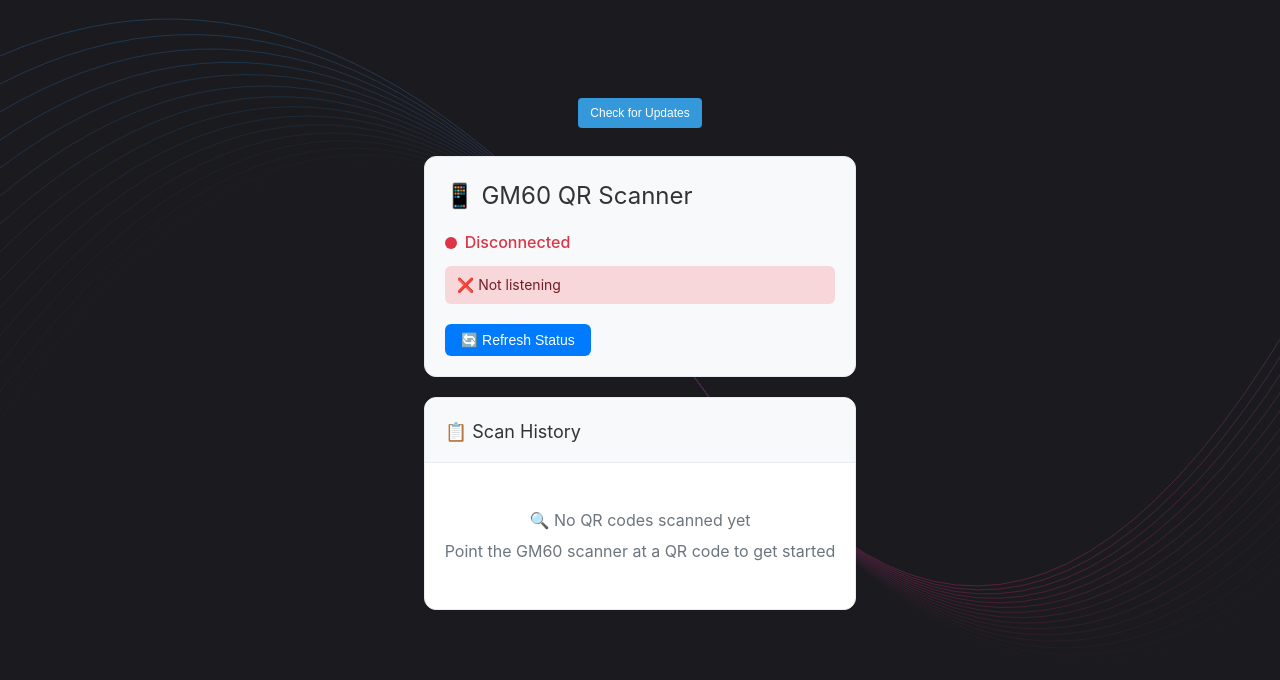
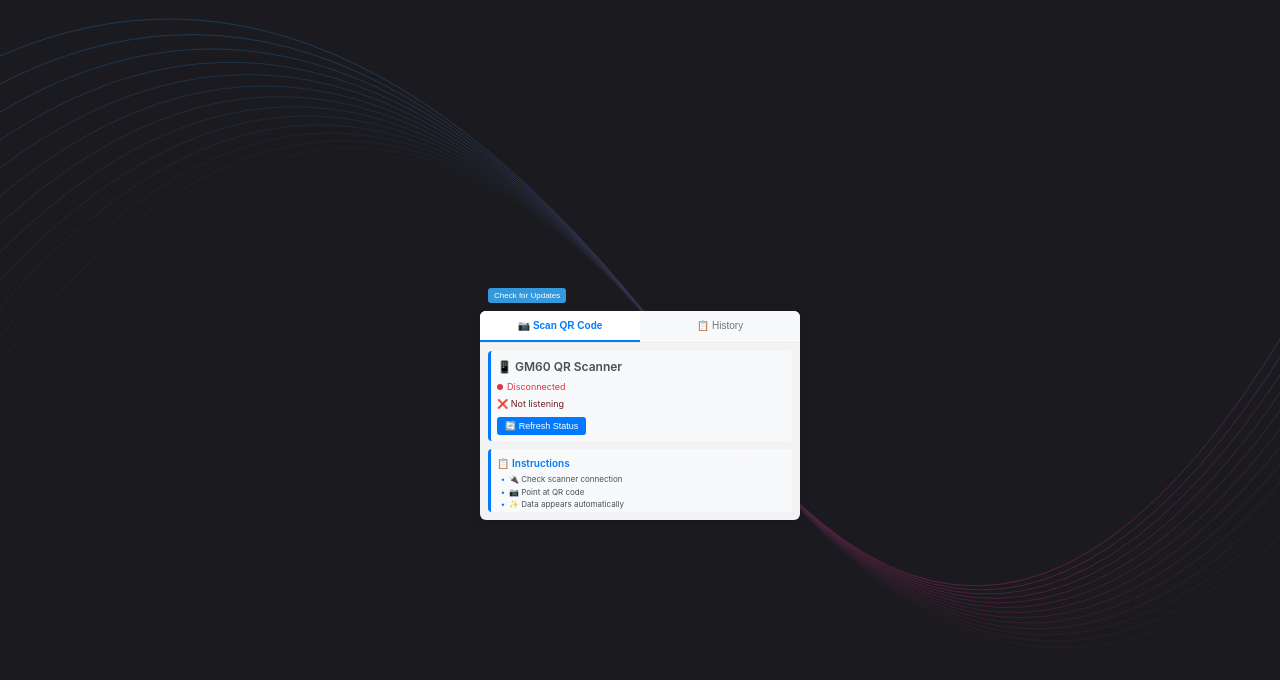
Before and after one commit to The-Najm-Studios/qrcode-scanner, a React (Vite) app in the folder src/renderer/: page / in a window 1280 px wide. Shown: the top 680 px of the page. Built offline with nearby package versions, Linux system fonts and the light colour scheme.

Commit message:
feat: implement tab interface for QR scanner with scan and history views

```diff
--- a/src/renderer/src/App.tsx
+++ b/src/renderer/src/App.tsx
@@ -1,11 +1,32 @@
+import { useState } from 'react'
 import UpdateNotification from './components/UpdateNotification'
 import QRDisplay from './components/QRDisplay'
 
 function App(): React.JSX.Element {
+  const [activeTab, setActiveTab] = useState<'scan' | 'history'>('scan')
+
   return (
     <>
       <UpdateNotification />
-      <QRDisplay />
+      <div className="app-container">
+        <div className="tab-header">
+          <button
+            className={`tab-button ${activeTab === 'scan' ? 'active' : ''}`}
+            onClick={() => setActiveTab('scan')}
+          >
+            📷 Scan QR Code
+          </button>
+          <button
+            className={`tab-button ${activeTab === 'history' ? 'active' : ''}`}
+            onClick={() => setActiveTab('history')}
+          >
+            📋 History
+          </button>
+        </div>
+        <div className="tab-content">
+          <QRDisplay activeTab={activeTab} />
+        </div>
+      </div>
     </>
   )
 }
--- a/src/renderer/src/assets/main.css
+++ b/src/renderer/src/assets/main.css
@@ -8,6 +8,9 @@
   background-image: url('./wavy-lines.svg');
   background-size: cover;
   user-select: none;
+  margin: 0;
+  padding: 0;
+  font-size: 11px;
 }
 
 code {
@@ -27,11 +30,15 @@
 }
 
 #root {
+  width: 320px;
+  height: 240px;
+  max-width: 320px;
+  max-height: 240px;
   display: flex;
-  align-items: center;
-  justify-content: center;
   flex-direction: column;
-  margin-bottom: 80px;
+  margin: 0;
+  padding: 0;
+  box-sizing: border-box;
 }
 
 .logo {
@@ -170,40 +177,42 @@
   }
 }
 
-/* Update Notification Styles */
+/* Update Notification Styles - Compact for 320x240 */
 .update-notification {
   position: fixed;
-  top: 20px;
-  right: 20px;
-  max-width: 350px;
+  top: 5px;
+  left: 5px;
+  right: 5px;
   background: white;
-  border-radius: 8px;
-  box-shadow: 0 4px 12px rgba(0, 0, 0, 0.15);
-  padding: 16px;
+  border-radius: 4px;
+  box-shadow: 0 2px 8px rgba(0, 0, 0, 0.2);
+  padding: 6px 8px;
   z-index: 1000;
   transition: all 0.3s ease;
+  font-size: 9px;
 }
 
 .update-notification.hidden {
   position: relative;
   top: auto;
+  left: auto;
   right: auto;
-  max-width: none;
   background: transparent;
   box-shadow: none;
   padding: 8px;
 }
 
 .update-notification h3 {
-  margin: 0 0 8px 0;
-  font-size: 16px;
+  margin: 0 0 3px 0;
+  font-size: 10px;
+  font-weight: 600;
   color: #333;
 }
 
 .update-notification p {
-  margin: 8px 0;
+  margin: 2px 0;
   color: #666;
-  font-size: 14px;
+  font-size: 8px;
 }
 
 .update-notification.error {
@@ -232,16 +241,16 @@
 
 .update-buttons {
   display: flex;
-  gap: 8px;
-  margin-top: 12px;
+  gap: 4px;
+  margin-top: 6px;
 }
 
 .update-buttons button,
 .check-updates-btn {
-  padding: 8px 12px;
+  padding: 3px 6px;
   border: none;
-  border-radius: 4px;
-  font-size: 12px;
+  border-radius: 3px;
+  font-size: 8px;
   cursor: pointer;
   transition: background-color 0.2s;
 }
@@ -268,7 +277,7 @@
 
 .progress-bar {
   width: 100%;
-  height: 8px;
+  height: 4px;
   background: #ecf0f1;
   border-radius: 4px;
   overflow: hidden;
@@ -292,40 +301,23 @@
   margin-bottom: 4px;
 }
 
-/* QR Scanner Styles */
+/* QR Scanner Styles - Optimized for 320x240 */
 .qr-display {
-  max-width: 800px;
-  margin: 0 auto;
-  padding: 20px;
+  width: 100%;
+  height: 100%;
+  margin: 0;
+  padding: 0;
   font-family: -apple-system, BlinkMacSystemFont, 'Segoe UI', Roboto, sans-serif;
+  font-size: 11px;
+  box-sizing: border-box;
 }
 
-.scanner-status {
-  background: #f8f9fa;
-  border-radius: 12px;
-  padding: 20px;
-  margin-bottom: 20px;
-  border: 1px solid #e9ecef;
-}
-
-.scanner-status h2 {
-  margin: 0 0 15px 0;
-  color: #333;
-  font-size: 24px;
-}
-
-.status-indicator {
-  display: flex;
-  align-items: center;
-  gap: 8px;
-  margin: 10px 0;
-  font-weight: 500;
-}
-
+/* Status indicator styles for compact layout */
 .status-dot {
-  width: 12px;
-  height: 12px;
+  width: 6px;
+  height: 6px;
   border-radius: 50%;
+  display: inline-block;
 }
 
 .status-indicator.connected .status-dot {
@@ -344,33 +336,12 @@
   color: #dc3545;
 }
 
-.listener-status {
-  margin: 10px 0;
-  padding: 8px 12px;
-  border-radius: 6px;
-  font-size: 14px;
-}
-
 .listener-status.listening {
-  background-color: #d4edda;
   color: #155724;
 }
 
 .listener-status.not-listening {
-  background-color: #f8d7da;
   color: #721c24;
-}
-
-.refresh-btn {
-  background: #007bff;
-  color: white;
-  border: none;
-  padding: 8px 16px;
-  border-radius: 6px;
-  cursor: pointer;
-  font-size: 14px;
-  margin-top: 10px;
-  transition: background-color 0.2s;
 }
 
 .refresh-btn:hover {
@@ -472,3 +443,298 @@
   font-size: 12px;
   color: #6c757d;
 }
+
+/* Tab Interface Styles - Optimized for 320x240 */
+.app-container {
+  width: 320px;
+  height: 240px;
+  display: flex;
+  flex-direction: column;
+  background: rgba(255, 255, 255, 0.95);
+  border-radius: 6px;
+  box-shadow: 0 2px 10px rgba(0, 0, 0, 0.15);
+  overflow: hidden;
+  box-sizing: border-box;
+}
+
+.tab-header {
+  display: flex;
+  background: #f8f9fa;
+  border-bottom: 1px solid #e9ecef;
+  height: 32px;
+  flex-shrink: 0;
+}
+
+.tab-button {
+  flex: 1;
+  padding: 6px 8px;
+  border: none;
+  background: transparent;
+  cursor: pointer;
+  font-size: 10px;
+  font-weight: 500;
+  color: #6c757d;
+  transition: all 0.2s ease;
+  border-bottom: 2px solid transparent;
+  white-space: nowrap;
+  overflow: hidden;
+  text-overflow: ellipsis;
+}
+
+.tab-button:hover {
+  background: #e9ecef;
+  color: #495057;
+}
+
+.tab-button.active {
+  color: #007bff;
+  background: white;
+  border-bottom-color: #007bff;
+  font-weight: 600;
+}
+
+.tab-content {
+  flex: 1;
+  overflow-y: auto;
+  padding: 0;
+  height: calc(240px - 32px);
+}
+
+/* Scan Tab Styles - Compact for small screen */
+.scan-tab {
+  padding: 8px;
+  display: flex;
+  flex-direction: column;
+  gap: 8px;
+  height: 100%;
+  box-sizing: border-box;
+}
+
+.scanner-status {
+  background: #f8f9fa;
+  border-radius: 4px;
+  padding: 6px;
+  border-left: 3px solid #007bff;
+}
+
+.scanner-status h2 {
+  margin: 0 0 4px 0;
+  font-size: 12px;
+  font-weight: 600;
+  color: #495057;
+}
+
+.status-indicator {
+  display: flex;
+  align-items: center;
+  gap: 4px;
+  font-size: 9px;
+  margin: 2px 0;
+}
+
+.listener-status {
+  font-size: 9px;
+  margin: 2px 0;
+  color: #6c757d;
+}
+
+.refresh-btn {
+  background: #007bff;
+  color: white;
+  border: none;
+  padding: 4px 8px;
+  border-radius: 3px;
+  cursor: pointer;
+  font-size: 9px;
+  margin-top: 4px;
+  align-self: flex-start;
+}
+
+.latest-scan {
+  background: #f8fffe;
+  border: 1px solid #20c997;
+  border-radius: 4px;
+  padding: 6px;
+  max-height: 60px;
+  overflow: hidden;
+}
+
+.latest-scan h3 {
+  margin: 0 0 4px 0;
+  color: #20c997;
+  font-size: 10px;
+  font-weight: 600;
+}
+
+.scan-item.latest {
+  margin: 0;
+  border: none;
+  padding: 0;
+  background: transparent;
+}
+
+.scan-item.latest .scan-data {
+  font-size: 9px;
+  word-break: break-all;
+  overflow: hidden;
+  text-overflow: ellipsis;
+  white-space: nowrap;
+}
+
+.scan-item.latest .scan-timestamp {
+  font-size: 8px;
+}
+
+.scan-instructions {
+  background: #f8f9fa;
+  border-radius: 4px;
+  padding: 6px;
+  border-left: 3px solid #007bff;
+  flex: 1;
+  overflow-y: auto;
+}
+
+.scan-instructions h3 {
+  margin: 0 0 4px 0;
+  color: #007bff;
+  font-size: 10px;
+  font-weight: 600;
+}
+
+.scan-instructions ul {
+  margin: 0;
+  padding-left: 12px;
+  list-style: none;
+}
+
+.scan-instructions li {
+  margin: 3px 0;
+  color: #495057;
+  font-size: 8px;
+  line-height: 1.2;
+}
+
+.scan-instructions li::before {
+  content: '•';
+  color: #007bff;
+  font-weight: bold;
+  position: absolute;
+  margin-left: -8px;
+}
+
+/* History Tab Styles - Compact for small screen */
+.history-tab {
+  padding: 8px;
+  display: flex;
+  flex-direction: column;
+  gap: 8px;
+  height: 100%;
+  box-sizing: border-box;
+}
+
+.history-header {
+  display: flex;
+  justify-content: space-between;
+  align-items: center;
+  padding-bottom: 4px;
+  border-bottom: 1px solid #e9ecef;
+  flex-shrink: 0;
+}
+
+.history-header h3 {
+  margin: 0;
+  color: #495057;
+  font-size: 11px;
+  font-weight: 600;
+}
+
+.clear-btn {
+  background: #dc3545;
+  color: white;
+  border: none;
+  padding: 3px 6px;
+  border-radius: 3px;
+  cursor: pointer;
+  font-size: 8px;
+  font-weight: 500;
+  transition: all 0.2s ease;
+}
+
+.clear-btn:hover {
+  background: #c82333;
+}
+
+.no-scans {
+  text-align: center;
+  color: #6c757d;
+  font-size: 10px;
+  padding: 20px 10px;
+}
+
+.no-scans p {
+  margin: 4px 0;
+}
+
+.scan-list {
+  flex: 1;
+  overflow-y: auto;
+  display: flex;
+  flex-direction: column;
+  gap: 4px;
+}
+
+.scan-item {
+  background: white;
+  border: 1px solid #e9ecef;
+  border-radius: 4px;
+  padding: 4px 6px;
+  transition: all 0.2s ease;
+  flex-shrink: 0;
+}
+
+.scan-item:hover {
+  background: #f8f9fa;
+  border-color: #007bff;
+}
+
+.scan-content {
+  display: flex;
+  flex-direction: column;
+  gap: 2px;
+}
+
+.scan-data {
+  font-size: 9px;
+  word-break: break-all;
+  line-height: 1.2;
+  max-height: 24px;
+  overflow: hidden;
+  text-overflow: ellipsis;
+}
+
+.scan-link {
+  color: #007bff;
+  text-decoration: none;
+  display: block;
+  overflow: hidden;
+  text-overflow: ellipsis;
+  white-space: nowrap;
+}
+
+.scan-link:hover {
+  color: #0056b3;
+  text-decoration: underline;
+}
+
+.scan-text {
+  color: #333;
+  display: block;
+  overflow: hidden;
+  text-overflow: ellipsis;
+  white-space: nowrap;
+}
+
+.scan-timestamp {
+  font-size: 7px;
+  color: #6c757d;
+}
--- a/src/renderer/src/components/QRDisplay.tsx
+++ b/src/renderer/src/components/QRDisplay.tsx
@@ -5,7 +5,11 @@
   timestamp: Date
 }
 
-const QRDisplay = () => {
+interface QRDisplayProps {
+  activeTab: 'scan' | 'history'
+}
+
+const QRDisplay = ({ activeTab }: QRDisplayProps) => {
   const [scanHistory, setScanHistory] = useState<QRScanData[]>([])
   const [scannerStatus, setScannerStatus] = useState<boolean>(false)
   const [isListening, setIsListening] = useState<boolean>(false)
@@ -83,8 +87,8 @@
     setScanHistory([])
   }
 
-  return (
-    <div className="qr-display">
+  const renderScanTab = () => (
+    <div className="scan-tab">
       <div className="scanner-status">
         <h2>📱 GM60 QR Scanner</h2>
         <div className={`status-indicator ${scannerStatus ? 'connected' : 'disconnected'}`}>
@@ -99,12 +103,52 @@
         </button>
       </div>
 
-      <div className="scan-history">
+      {scanHistory.length > 0 && (
+        <div className="latest-scan">
+          <h3>🔍 Latest Scan</h3>
+          <div className="scan-item latest">
+            <div className="scan-content">
+              <div className="scan-data">
+                {isValidUrl(scanHistory[0].data) ? (
+                  <a
+                    href="#"
+                    onClick={(e) => {
+                      e.preventDefault()
+                      openLink(scanHistory[0].data)
+                    }}
+                    className="scan-link"
+                    title="Click to open in browser"
+                  >
+                    🔗 {scanHistory[0].data}
+                  </a>
+                ) : (
+                  <span className="scan-text">📝 {scanHistory[0].data}</span>
+                )}
+              </div>
+              <div className="scan-timestamp">⏰ {formatTimestamp(scanHistory[0].timestamp)}</div>
+            </div>
+          </div>
+        </div>
+      )}
+
+      <div className="scan-instructions">
+        <h3>📋 Instructions</h3>
+        <ul>
+          <li>🔌 Check scanner connection</li>
+          <li>📷 Point at QR code</li>
+          <li>✨ Data appears automatically</li>
+        </ul>
+      </div>
+    </div>
+  )
+
+  const renderHistoryTab = () => (
+    <div className="history-tab">
       <div className="history-header">
         <h3>📋 Scan History</h3>
         {scanHistory.length > 0 && (
           <button onClick={clearHistory} className="clear-btn">
-              🗑️ Clear
+            🗑️ Clear All
           </button>
         )}
       </div>
@@ -112,7 +156,7 @@
       {scanHistory.length === 0 ? (
         <div className="no-scans">
           <p>🔍 No QR codes scanned yet</p>
-            <p>Point the GM60 scanner at a QR code to get started</p>
+          <p>Switch to the "Scan QR Code" tab and scan something!</p>
         </div>
       ) : (
         <div className="scan-list">
@@ -143,6 +187,11 @@
         </div>
       )}
     </div>
+  )
+
+  return (
+    <div className="qr-display">
+      {activeTab === 'scan' ? renderScanTab() : renderHistoryTab()}
     </div>
   )
 }
```
Lines whose indentation alone changed are shown as unchanged.
